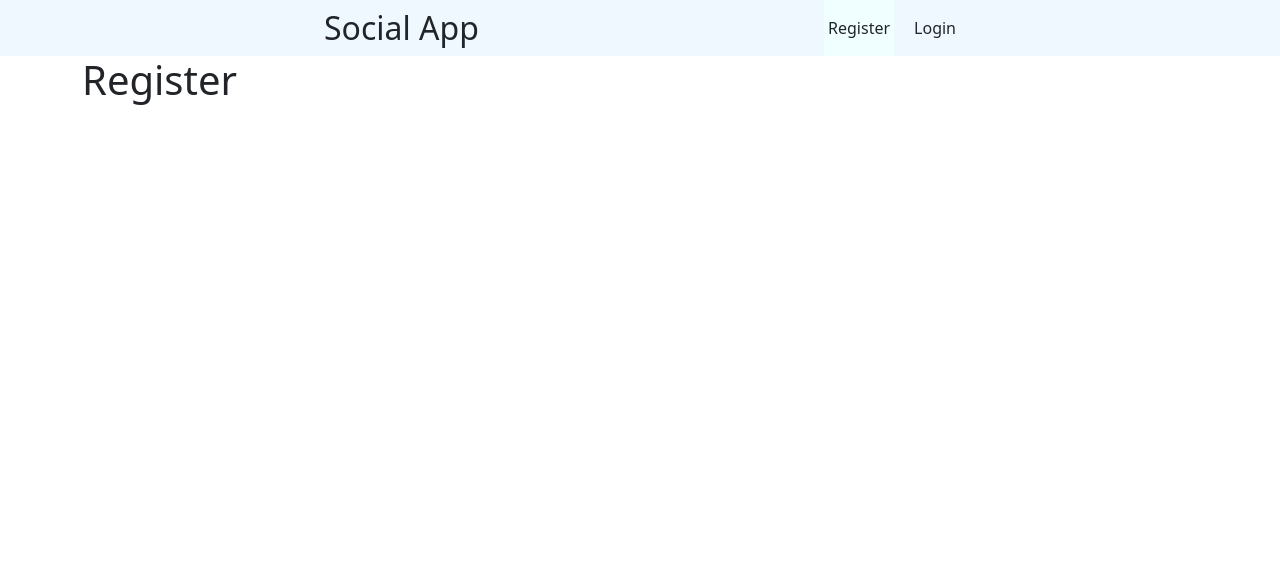
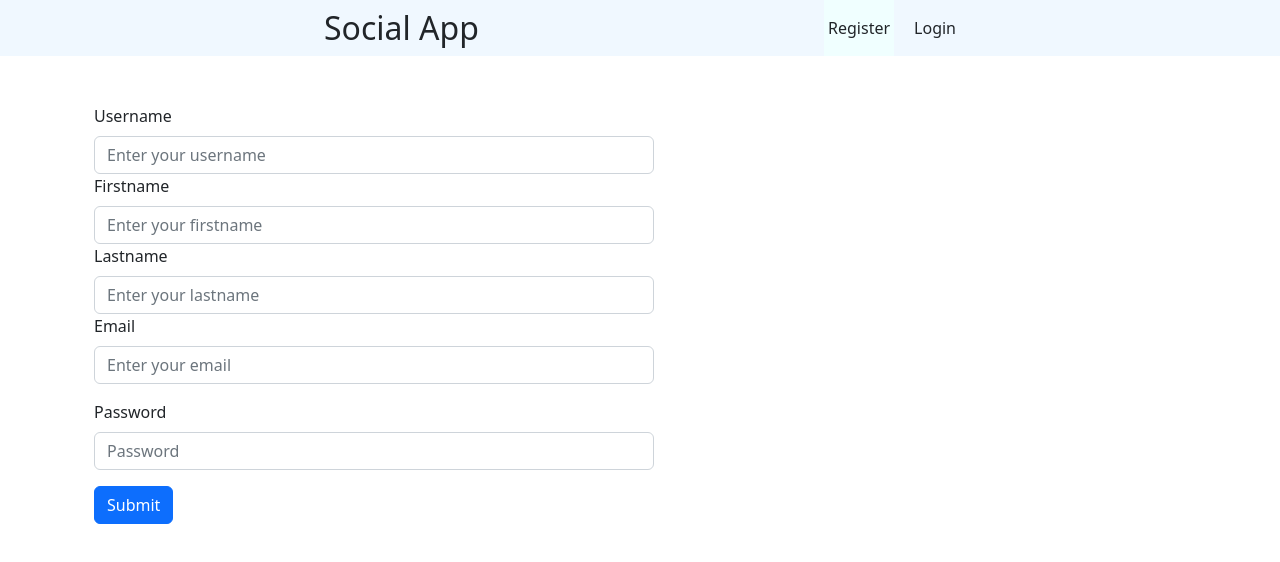
Before and after one commit to kairaa/social-app-react, a React (Create React App) app: page /register in a window 1280 px wide. Shown: the top 562 px of the page. Built offline with nearby package versions, Linux system fonts and the light colour scheme.

Commit message:
Register page and user pages added

```diff
--- a/src/App.js
+++ b/src/App.js
@@ -1,8 +1,8 @@
 import { MyNavbar } from "./components/Navbar/MyNavbar";
 import { Route, Routes } from "react-router-dom";
-import { Home } from "./pages/Home";
-import { Login } from "./pages/Login";
-import { Register } from "./pages/Register";
+import Login from "./pages/Login";
+import Register from "./pages/Register";
+import UserPage from "./components/UserPage";
 import { Posts } from "./components/Posts/Post/Posts";
 import "./App.css";
 import "bootstrap/dist/css/bootstrap.min.css";
@@ -16,6 +16,7 @@ function App() {
           <Route path="/" element={<Posts></Posts>} />
           <Route path="/login" element={<Login></Login>} />
           <Route path="/register" element={<Register></Register>} />
+          <Route path="/users/:id" element={<UserPage></UserPage>} />
         </Routes>
       </div>
     </>
--- a/src/components/Posts/Post/Post.css
+++ b/src/components/Posts/Post/Post.css
@@ -1,6 +1,6 @@
 .post {
   width: 75%;
-  margin: 0 20px 40px;
+  margin: 0 5rem 40px;
 }
 .postContext {
   padding: 0 10px 10px;
--- a/src/components/Posts/Post/Post.js
+++ b/src/components/Posts/Post/Post.js
@@ -7,7 +7,7 @@ export const Post = (props) => {
     <Card className="post">
       <div className="postDetails">
         <p className="userName">
-          <Link to="/register">{props.userName}</Link>
+          <Link to={"/users/" + props.id}>{props.userName}</Link>
         </p>
         <p className="date">{props.postDate}</p>
       </div>
--- a/src/components/Posts/Post/Posts.css
+++ b/src/components/Posts/Post/Posts.css
@@ -1,10 +1,9 @@
 .posts {
   width: 75rem;
-  margin: 0 auto;
 }
 .newsfeed {
   margin: 40px auto;
 }
 .newsfeedTitle {
-  padding: 0 20px 0;
+  padding: 0 5rem 0;
 }
--- a/src/components/Posts/Post/Posts.js
+++ b/src/components/Posts/Post/Posts.js
@@ -16,6 +16,7 @@ export const Posts = () => {
   posts.forEach((post) => {
     postItems.push(
       <Post
+        id={post.apiUser.id}
         title={post.title}
         context={post.context}
         userName={post.apiUser.userName}
--- /dev/null
+++ b/src/components/UserPage.js
@@ -0,0 +1,55 @@
+import { useEffect, useState } from "react";
+import PostService from "../services/postService";
+import { Post } from "./Posts/Post/Post";
+import { useParams } from "react-router-dom";
+
+const UserPage = () => {
+  const params = useParams();
+
+  const [userPosts, setUserPosts] = useState([]);
+  useEffect(() => {
+    let postService = new PostService();
+    postService.getUserDetails(params.id).then((result) => {
+      setUserPosts(result.data);
+    });
+  }, []);
+
+  let posts = [];
+  posts = userPosts.posts;
+
+  let postItems = [];
+  // console.log(posts);
+  if (posts !== undefined) {
+    posts.forEach((post) => {
+      postItems.push(
+        <Post
+          id={post.apiUser.id}
+          title={post.title}
+          context={post.context}
+          userName={post.apiUser.userName}
+          postDate={new Date(post.postDate).toLocaleDateString()}
+        ></Post>
+      );
+    });
+  }
+
+  return postItems.length === 0 ? (
+    <p>User {userPosts.userName} has no post!</p>
+  ) : (
+    <div>
+      <h2 className="newsfeedTitle">{userPosts.userName}</h2>
+      {postItems}
+      <p>{postItems.length}</p>
+    </div>
+  );
+
+  // console.log(posts);
+  // return (
+  //   <div>
+  //     <p>{userPosts.userName}</p>
+  //     {/* <p>{userPosts.posts[0].title}</p> */}
+  //   </div>
+  // );
+};
+
+export default UserPage;
--- a/src/pages/Home.js
+++ /dev/null
@@ -1,3 +0,0 @@
-export const Home = () => {
-  return <h1>Home</h1>;
-};
--- a/src/pages/Login.css
+++ b/src/pages/Login.css
@@ -1,4 +1,7 @@
 .container {
-  margin: 2rem auto;
-  padding: 0 15rem;
+  width: fit-content;
 }
+
+.container form {
+  width: 35rem;
+}
--- a/src/pages/Login.js
+++ b/src/pages/Login.js
@@ -1,24 +1,40 @@
 import Button from "react-bootstrap/Button";
 import Form from "react-bootstrap/Form";
-import "./Login.css";
 
-export const Login = () => {
+const Login = () => {
+  const clickHandler = () => {
+    console.log("clicked!!");
+  };
+
   return (
-    <div className="container">
+    <div>
       <Form>
         <Form.Group className="mb-3" controlId="formBasicEmail">
           <Form.Label>Username</Form.Label>
-          <Form.Control type="text" placeholder="Enter your username" />
+          <Form.Control
+            type="text"
+            placeholder="Enter your username"
+            name="username"
+          />
         </Form.Group>
-
         <Form.Group className="mb-3" controlId="formBasicPassword">
           <Form.Label>Password</Form.Label>
-          <Form.Control type="password" placeholder="Password" />
+          <Form.Control
+            type="password"
+            placeholder="Password"
+            name="password"
+          />
         </Form.Group>
-        <Button variant="primary" type="submit">
+        <Button
+          variant="primary"
+          // type="submit"
+          onClick={clickHandler}
+        >
           Submit
         </Button>
       </Form>
     </div>
   );
 };
+
+export default Login;
--- a/src/pages/Register.js
+++ b/src/pages/Register.js
@@ -1,3 +1,59 @@
-export const Register = () => {
-  return <h1>Register</h1>;
+import Button from "react-bootstrap/Button";
+import Form from "react-bootstrap/Form";
+import "./Login.css";
+
+const Register = () => {
+  const clickHandler = () => {
+    console.log("clickd!!");
+  };
+
+  return (
+    <div className="container mt-5 mx-auto">
+      <Form>
+        <Form.Group className="mb-3" controlId="formBasicEmail">
+          <Form.Label>Username</Form.Label>
+          <Form.Control
+            type="text"
+            placeholder="Enter your username"
+            name="username"
+          />
+          <Form.Label>Firstname</Form.Label>
+          <Form.Control
+            type="text"
+            placeholder="Enter your firstname"
+            name="firstname"
+          />
+          <Form.Label>Lastname</Form.Label>
+          <Form.Control
+            type="text"
+            placeholder="Enter your lastname"
+            name="lastname"
+          />
+          <Form.Label>Email</Form.Label>
+          <Form.Control
+            type="email"
+            placeholder="Enter your email"
+            name="email"
+          />
+        </Form.Group>
+        <Form.Group className="mb-3" controlId="formBasicPassword">
+          <Form.Label>Password</Form.Label>
+          <Form.Control
+            type="password"
+            placeholder="Password"
+            name="password"
+          />
+        </Form.Group>
+        <Button
+          variant="primary"
+          // type="submit"
+          onClick={clickHandler}
+        >
+          Submit
+        </Button>
+      </Form>
+    </div>
+  );
 };
+
+export default Register;
--- a/src/services/postService.js
+++ b/src/services/postService.js
@@ -4,4 +4,8 @@ export default class PostService {
   getAllPosts() {
     return axios.get("https://localhost:7139/api/posts");
   }
+
+  getUserDetails(apiUserId) {
+    return axios.get(`https://localhost:7139/api/account/${apiUserId}`);
+  }
 }
```
